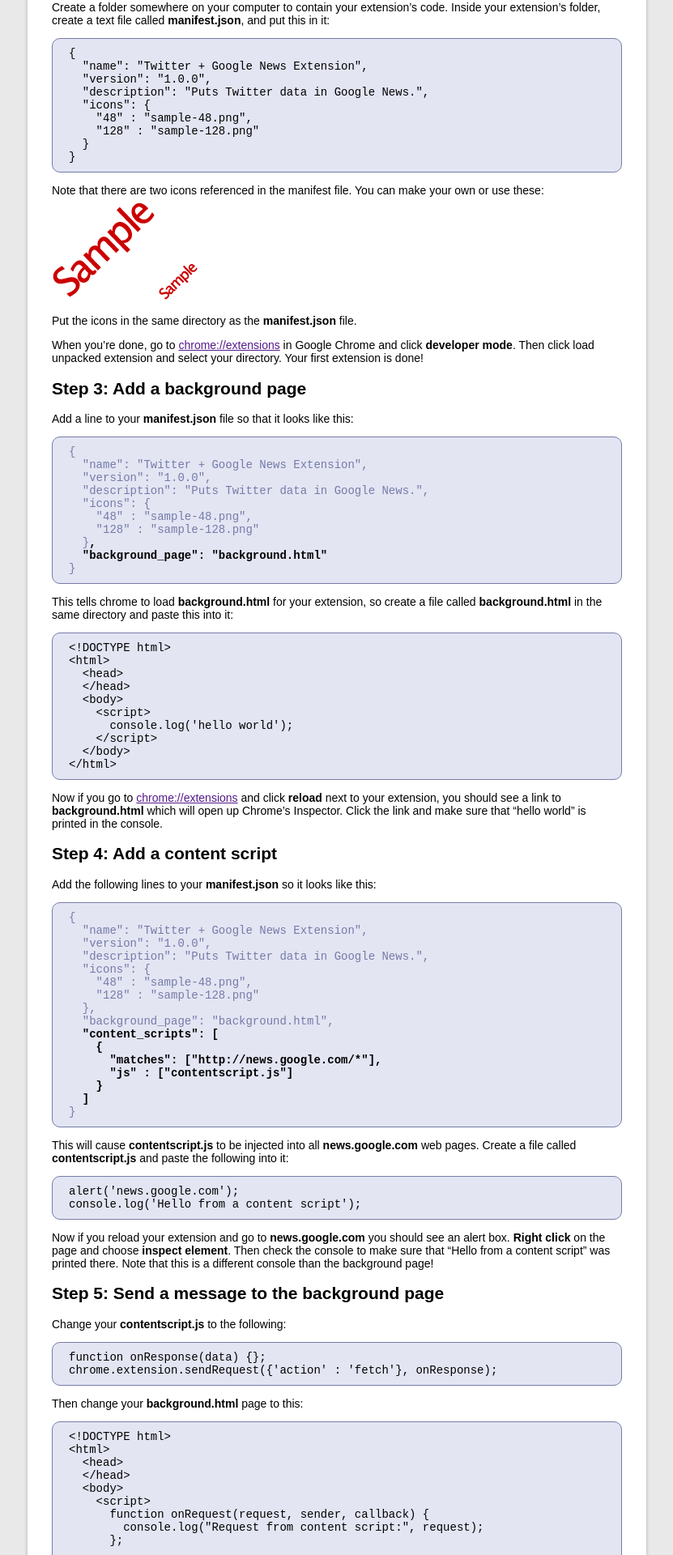
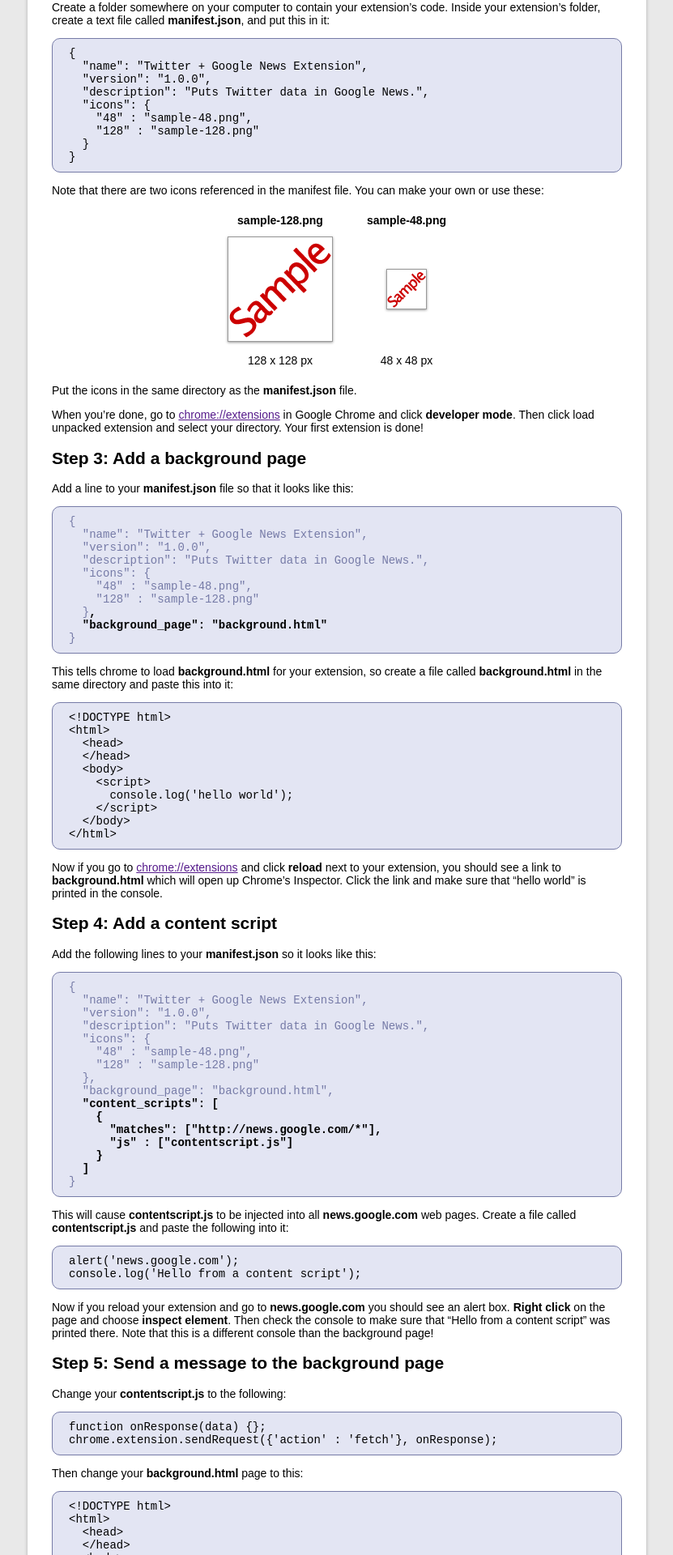
Before and after one commit to kurrik/hackathons, a Jekyll site: the page built from _posts/2010-09-22-twitter-google-news-chrome-extension.markdown, in a window 1280 px wide. Shown: the part 378-2298 px from the top of the page at 81% size, without its empty margins (224-1055 px from the left). Built offline with Jekyll 4.4.1, drawn with Linux system fonts in a browser that asks for light colours.

Commit message:
Tweak index page, reformat icons in twitter page, add snippet to font selector page.

```diff
--- a/_posts/2010-09-22-twitter-google-news-chrome-extension.markdown
+++ b/_posts/2010-09-22-twitter-google-news-chrome-extension.markdown
@@ -33,8 +33,25 @@
     }
 
 Note that there are two icons referenced in the manifest file.  You can make your own or use these:
-![]({{ site.url }}/static/img/sample-128.png)
-![]({{ site.url }}/static/img/sample-48.png)
+
+<table class="icontable">
+  <tr>
+    <th>sample-128.png</th>
+    <th>sample-48.png</th>
+  </tr>
+  <tr>
+    <td>
+      <img class="bordered" src="{{ site.url }}/static/img/sample-128.png" />
+    </td>
+    <td>
+      <img class="bordered" src="{{ site.url }}/static/img/sample-48.png" />
+    </td>
+  </tr>
+  <tr>
+    <td>128 x 128 px</td>
+    <td>48 x 48 px</td>
+  </tr>
+</table>
 
 Put the icons in the same directory as the **manifest.json** file.
 
--- a/index.html
+++ b/index.html
@@ -1,6 +1,6 @@
 ---
 layout: default
-title: Index
+title: Hackathon / Codelab Materials
 ---
 {% for post in site.posts %}
   <h2><a href="{{ site.url }}{{ post.url }}">{{ post.title }}</a></h2>
--- a/static/default.css
+++ b/static/default.css
@@ -44,3 +44,11 @@
   -webkit-box-shadow: 0 1px 3px #999;
   border: 1px solid #999;
 }
+
+.icontable {
+  margin: 0 auto;
+}
+.icontable td, .icontable th {
+  text-align: center;
+  padding: 5px 20px;
+}
```
Also changed, not shown: _posts/2010-09-25-font-selector-chrome-extension.markdown (+1 -11 lines).
